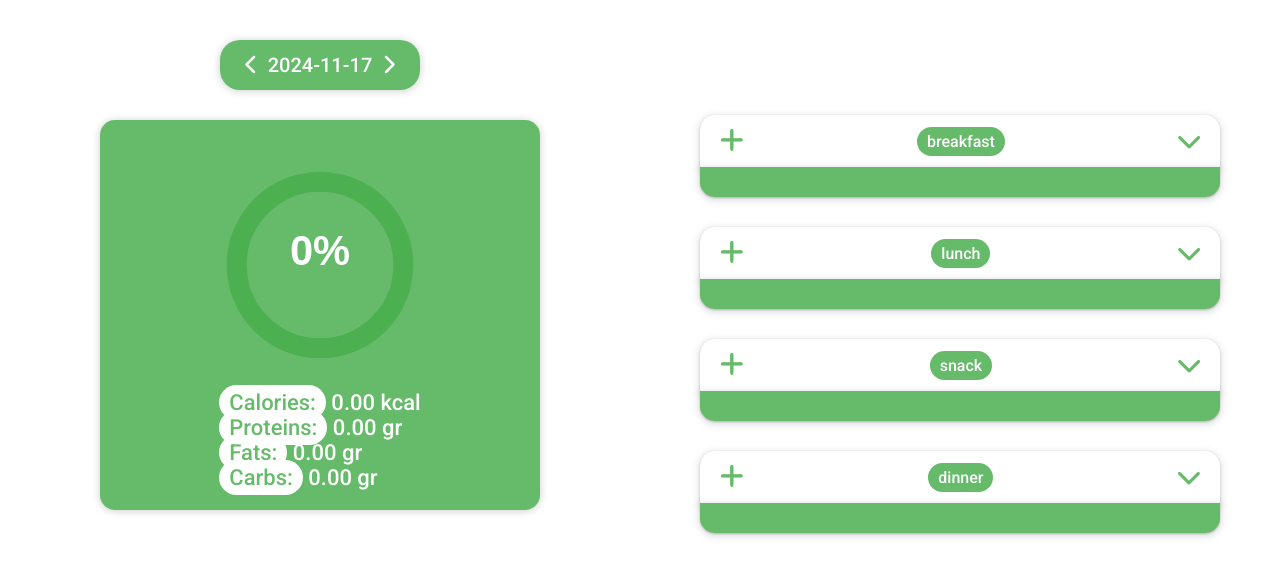
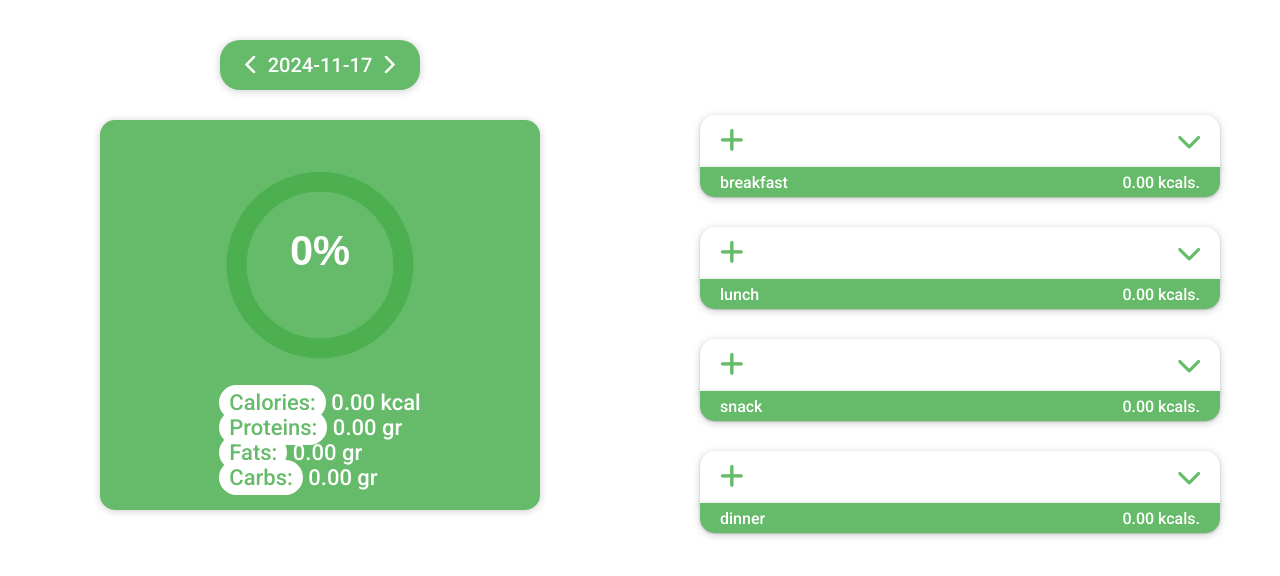
Before and after one commit to faustofuertes/nutriTrackLite, an Angular app: page / in a window 1280 px wide. Shown: the top 576 px of the page. Built offline with nearby package versions, Linux system fonts and the light colour scheme.

Commit message:
cosas esteticas

```diff
--- a/src/app/components/meals/meal-card/meal-card.component.css
+++ b/src/app/components/meals/meal-card/meal-card.component.css
@@ -1,13 +1,16 @@
 .container {
     width: 500px;
-    border-radius:  15px 15px 0 0;
+    border-radius: 15px 15px 0 0;
     padding: 10px;
     box-shadow: rgba(60, 64, 67, 0.3) 0px 1px 2px 0px, rgba(60, 64, 67, 0.15) 0px 2px 6px 2px;
 }
 
-.macros{
+.macros {
+    display: flex;
+    justify-content: space-between;
+    align-items: center;
     width: 500px;
-    border-radius:  0 0 15px 15px;
+    border-radius: 0 0 15px 15px;
     padding: 10px;
     box-shadow: rgba(60, 64, 67, 0.3) 0px 1px 2px 0px, rgba(60, 64, 67, 0.15) 0px 2px 6px 2px;
     background-color: #66BB6A;
@@ -104,7 +107,6 @@ app-food-container {
 }
 
 .totalCalories {
-    background-color: #66BB6A;
     color: white;
     padding: 5px 10px;
     border-radius: 100px;
@@ -177,7 +179,8 @@ input[type="number"]::-webkit-inner-spin-button {
         width: 330px;
         margin: 0;
     }
-    .macros{
+
+    .macros {
         width: 330px;
         margin: 0;
     }
--- a/src/app/components/meals/meal-card/meal-card.component.html
+++ b/src/app/components/meals/meal-card/meal-card.component.html
@@ -5,7 +5,7 @@
                 <i class="fas fa-plus"></i>
             </button>
             <!-- <label class="totalCalories">{{(totalCalories).toFixed(2)}} kcals.</label> -->
-            <label class="totalCalories">{{mealType}}</label>
+            <!-- <label class="totalCalories">{{mealType}}</label>  -->
             <button (click)="editMode = false" (click)="toggleExpand()" class="chevron-button"
                 [ngClass]="{'rotate': isExpanded}">
                 <i class="fas" [ngClass]="isExpanded ? 'fa-chevron-up' : 'fa-chevron-down'"></i>
@@ -39,4 +39,6 @@
         </div>
     </div>
     <div class="macros">
+        <label class="totalCalories">{{mealType}}</label>
+        <label class="totalCalories">{{(totalCalories).toFixed(2)}} kcals.</label>
     </div>
```
Also changed, not shown: src/app/app.component.ts (+2 -7 lines).
